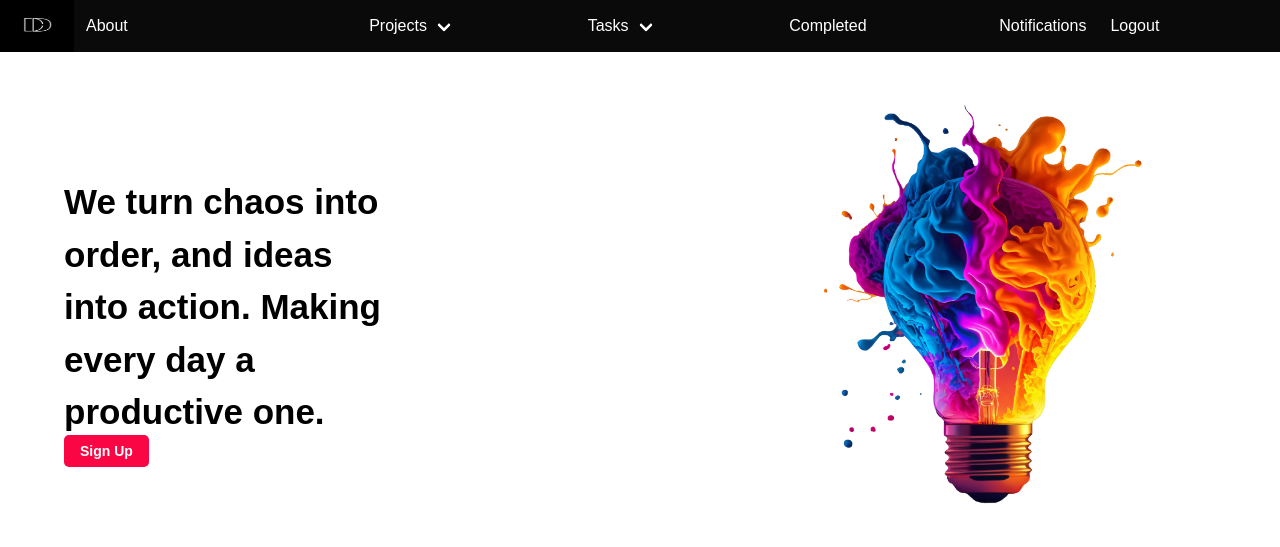
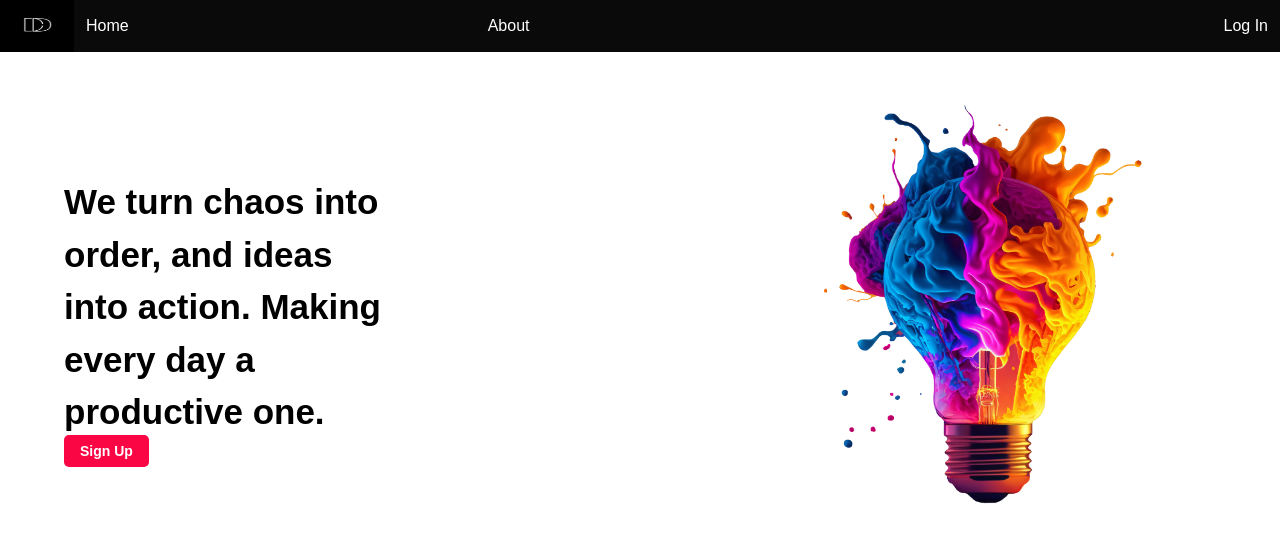
Before and after one commit to katiemcmillin/dailydone, a Django app: page / in a window 1280 px wide. Shown: the top 547 px of the page. Run offline with Django 4.2, Linux system fonts and the light colour scheme.

Commit message:
user creation in progress, user model done, user project relationship done, url for authentification added, login part and navbar fixed, same for logout, display on admin project and update of project create done

```diff
--- a/dailydone_project/settings.py
+++ b/dailydone_project/settings.py
@@ -128,3 +128,8 @@ DEFAULT_AUTO_FIELD = 'django.db.models.BigAutoField'
 
 STATIC_URL = '/static/'
 STATICFILES_DIRS = [os.path.join(BASE_DIR,'main_app/static')]
+
+# Add this variable to specify where successful logins should redirect to
+LOGIN_REDIRECT_URL = 'private/'
+
+LOGOUT_REDIRECT_URL = '/'
--- a/dailydone_project/urls.py
+++ b/dailydone_project/urls.py
@@ -19,5 +19,6 @@ from django.urls import path, include
 
 urlpatterns = [
     path('admin/', admin.site.urls),
-    path('', include('main_app.urls'))
+    path('', include('main_app.urls')),
+    path('accounts/', include('django.contrib.auth.urls')),
 ]
--- a/main_app/templates/base.html
+++ b/main_app/templates/base.html
@@ -37,9 +37,9 @@
         <span aria-hidden="true"></span>
       </a>
     </div>
-    <div class="navbar-menu navbar-start">
-      <a class="navbar-item" href="/about">About</a>
-    </div>
+
+{% comment %} If admin(user) is authentificated) {% endcomment %}
+    {% if admin.is_authenticated %}
     <div class="navbar-menu navbar-end">
       <div class="navbar-item has-dropdown is-hoverable">
         <a class="navbar-link">
@@ -63,16 +63,31 @@
       </div>
     </div>
     <div class="navbar-menu navbar-end">
-      <a class="navbar-item" href="{% url 'task_complete' %}">Completed</a>
+      <a class="navbar-item" href="{% url 'task_complete' %}">Tasks Completed</a>
     </div>
     <div class="navbar-menu navbar-end">
       <a class="navbar-item" href="/notifications">Notifications</a>
     </div>
     <div class="navbar-menu navbar-end">
-      <div class="navbar-menu navbar-start">
-        <a class="navbar-item" href="/logout">Logout</a>
-      </div>
+        <span class="navbar-item">Welcome: {{admin.username}}</span>
+        <a class="navbar-item" href="{% url 'logout' %}">Logout</a>
     </div>
+
+{% comment %} If the uadmin(user) is not authentificated and we see the public App {% endcomment %}
+    {% else %}
+    <div class="navbar-menu navbar-start">
+      <a class="navbar-item" href="/">Home</a>
+    </div>
+    <div class="navbar-menu navbar-start">
+      <a class="navbar-item" href="/about">About</a>
+    </div>
+    {% comment %} <div class="navbar-menu navbar-end">
+      <a class="navbar-item" href="{% url 'signup' %}">Sign Up</a>
+    </div> {% endcomment %}
+    <div class="navbar-menu navbar-end">
+        <a class="navbar-item" href="{% url 'login' %}">Log In</a>
+    </div>
+    {% endif %}
   </nav>
 
   <div class="container">
--- a/main_app/templates/home.html
+++ b/main_app/templates/private_home.html
@@ -1,6 +1,6 @@
 {% extends 'base.html' %}
 
-{% block title %}DailyDone Home{% endblock %}
+{% block title %}DailyDone Private Home{% endblock %}
 
 {% block content %}
 <div class="home-section">
--- /dev/null
+++ b/main_app/templates/public_home.html
@@ -0,0 +1,20 @@
+{% extends 'base.html' %}
+
+{% block title %}DailyDone Public Home{% endblock %}
+
+{% block content %}
+<div class="home-section">
+    <div class="home-left">
+        <h1 class="home-title">We turn chaos into order, and ideas into action. Making every day a productive one.</h1>
+        <a href="/signup" class="signup-button">Sign Up</a>
+    </div>
+
+    <div class="left-side-image">
+        <img
+        class="image-homepage"
+        src="/static/main_app/images/lightball_homepage.png"
+        alt="colorfull lightball"
+        />
+    </div>
+</div>
+{% endblock %}
--- a/main_app/urls.py
+++ b/main_app/urls.py
@@ -3,7 +3,9 @@ from . import views
 
 
 urlpatterns = [
-    path('', views.Home.as_view(), name="home"),
+    path('', views.PublicHome.as_view(), name="public_home"),
+    path('private/', views.PrivateHome.as_view(), name='private_home'),
+    # path('', views.Home.as_view(), name="home"),
     path('about/', views.About.as_view(), name='about'),
     path('projects/', views.ProjectList.as_view(), name='project_list'),
     path('projects/new/', views.ProjectCreate.as_view(), name="project_create"),
@@ -23,4 +25,5 @@ urlpatterns = [
     # Notifications
 
     # Users
+    path('accounts/signup/', views.SignUp.as_view(), name='signup'),
 ]
--- a/main_app/views.py
+++ b/main_app/views.py
@@ -2,15 +2,22 @@ from django.urls import reverse
 from django.shortcuts import render, get_object_or_404, redirect
 from django.views import View
 from .models import Project, Task, TaskComplete
-from django.http import HttpResponse, HttpResponseRedirect
+from django.http import HttpResponse
 from django.views.generic.edit import CreateView, UpdateView, DeleteView
 from django.views.generic.base import TemplateView
 from django.views.generic import DetailView, ListView
 
+class PublicHome(TemplateView):
+    template_name = "public_home.html"
 
+class PrivateHome(TemplateView):
+    template_name = "private_home.html"
 
-class Home(TemplateView):
-    template_name = "home.html"
+# See after to fix
+class SignUp(CreateView):
+    template_name = 'registration/signup.html'
+    success_url = "private/"
+
 
 class About(TemplateView):
     template_name = "about.html"
@@ -95,12 +102,12 @@ class ProjectCreate(CreateView):
     template_name = "project_create.html"
 
     def form_valid(self, form):
+        form.instance.admin = self.request.user  # logged-in admin(user) to the form
         self.object = form.save()  # I store the newly created Project instance to access its 'pk'
         return redirect('project_task_create', self.object.pk)  # I redirect to the 'project_task_create' view, passing the newly created Project's 'pk'
 
-    # # this will get the pk from the route and redirect to project view
-    # def get_success_url(self):
-    #     return reverse('project_detail', kwargs={'pk': self.object.pk})
+    def get_success_url(self):
+        return reverse('project_detail', kwargs={'pk': self.object.pk})
 
 class ProjectList(TemplateView):
     template_name = "project_list.html"
@@ -111,12 +118,12 @@ class ProjectList(TemplateView):
         title = self.request.GET.get("title")
         # If a query exists we will filter by title
         if title != None:
-            # .filter is the sql WHERE statement and title__icontains is doing a search for any title that contains the query param
-            context["projects"] = Project.objects.filter(title__icontains=title)
+            # .filter is the sql WHERE statement and title__icontains is doing a search for any title that contains the query param and link to the admin who is links to the project
+            context["projects"] = Project.objects.filter(title__icontains=title, admin=self.request.user)
             # We add a header context that includes the search param
             context["header"] = f"Searching for {title}"
         else:
-            context["projects"] = Project.objects.all()
+            context["projects"] = Project.objects.filter(admin=self.request.user)
             # default header for not searching
             context["header"] = "List Of Projects"
         return context
@@ -145,24 +152,6 @@ class ProjectDetail(DetailView):
 
         return redirect('project_detail', pk=project.pk)
 
-
-
-
-# class ProjectDetail(DetailView):
-#     model = Project
-#     template_name = "project_detail.html"
-
-#     def post(self, request, *args, **kwargs):
-#         project = self.get_object()
-#         task_ids = request.POST.getlist('task_ids[]')
-#         completed_tasks = Task.objects.filter(pk__in=task_ids)
-
-#         for task in completed_tasks:
-#             task.is_completed = True
-#             task.save()
-#             TaskComplete.objects.create(task=task)
-
-#         return redirect('project_detail', pk=project.pk)
 
 class ProjectUpdate(UpdateView):
     model = Project
@@ -217,7 +206,6 @@ class TaskList(ListView):
 class TaskDetail(DetailView):
     model = Task
     template_name = 'task_detail.html'
-
 
 
 class TaskCompletedList(ListView):
```
Also changed, not shown: main_app/templates/registration/login.html (added, +14 -0 lines), main_app/migrations/0006_project_admin_project_contributors_task_contributors.py (added).
